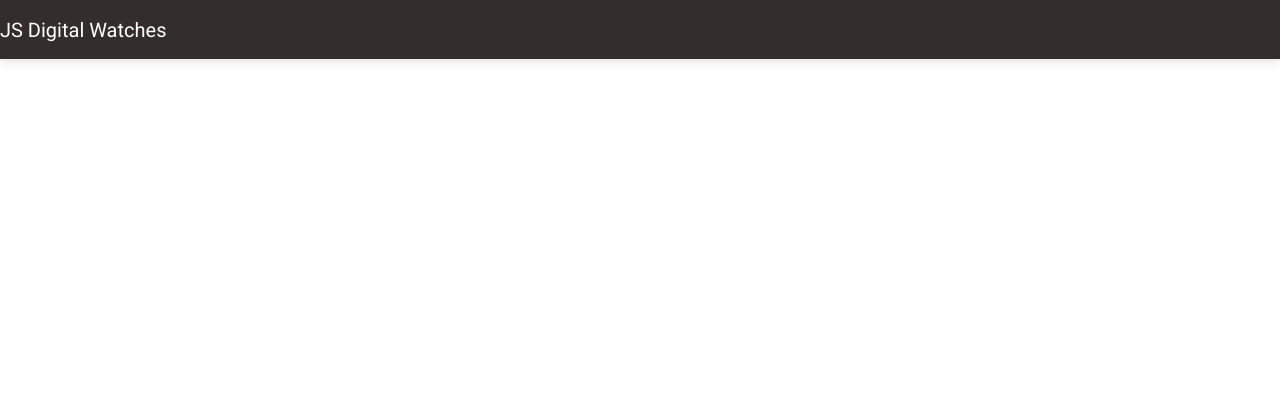
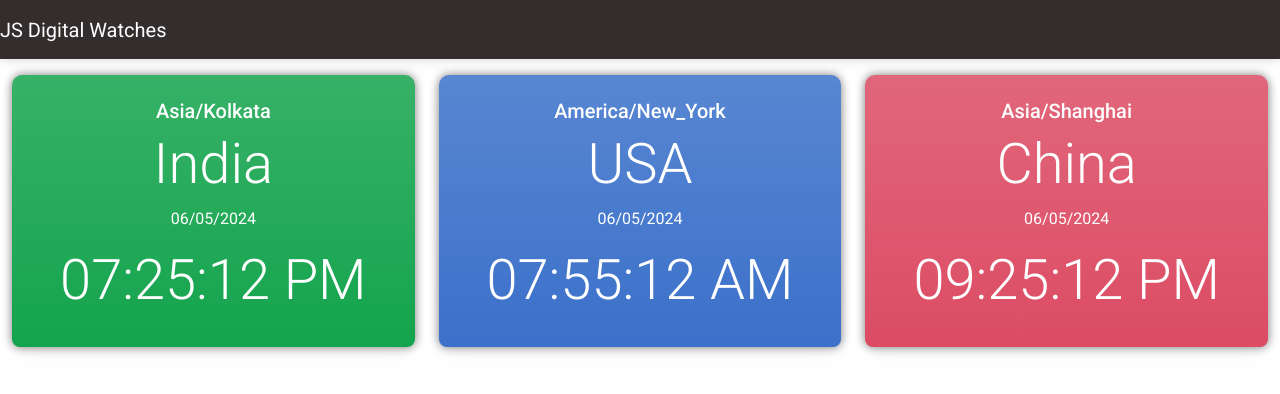
Before and after one commit to srirajkumark/JavaScript, a plain HTML site: page 22_JS_DOM_Digital_Watches/index.html in a window 1280 px wide. Drawn offline with Linux system fonts and the light colour scheme.

Commit message:
Code update

```diff
--- a/22_JS_DOM_Digital_Watches/dom.css
+++ b/22_JS_DOM_Digital_Watches/dom.css
@@ -14,3 +14,8 @@ button{
     font-size: 20px;
     padding: 14px 25px;
 } */
+
+.card , .card-body {
+    border-radius: 10px;
+    box-shadow: 0 0 10px grey;
+}
--- a/22_JS_DOM_Digital_Watches/index.html
+++ b/22_JS_DOM_Digital_Watches/index.html
@@ -13,11 +13,47 @@
 </head>
 <body>
 
-    <nav class="navbar navbar-dark bg-dark">
+    <nav class="navbar navbar-dark bg-dark mb-3">
         <a href="#" class="navbar-brand">JS Digital Watches</a>
     </nav>
 
     <!-- Digital Watches -->
+    <div class="container-fluid">
+        <div class="row">
+            <div class="col-md-4">
+                <div class="card">
+                    <div class="card-body bg-success bg-gradient text-white text-center">
+                        <h5>Asia/Kolkata</h5>
+                        <h4 class="display-4">India</h4>
+                        <p>06/05/2024</p>
+                        <h4 class="display-4">07:25:12 PM</h4>
+                    </div>
+                </div>
+            </div>
+
+            <div class="col-md-4">
+                <div class="card">
+                    <div class="card-body bg-primary bg-gradient text-white text-center">
+                        <h5>America/New_York</h5>
+                        <h4 class="display-4">USA</h4>
+                        <p>06/05/2024</p>
+                        <h4 class="display-4">07:55:12 AM</h4>
+                    </div>
+                </div>
+            </div>
+
+            <div class="col-md-4">
+                <div class="card">
+                    <div class="card-body bg-danger bg-gradient text-white text-center">
+                        <h5>Asia/Shanghai</h5>
+                        <h4 class="display-4">China</h4>
+                        <p>06/05/2024</p>
+                        <h4 class="display-4">09:25:12 PM</h4>
+                    </div>
+                </div>
+            </div>
+        </div>
+    </div>
 
     <!-- Bootstrap JS Files -->
     <script src="../BootStrap/js/mdb.es.min.js"></script>
```
